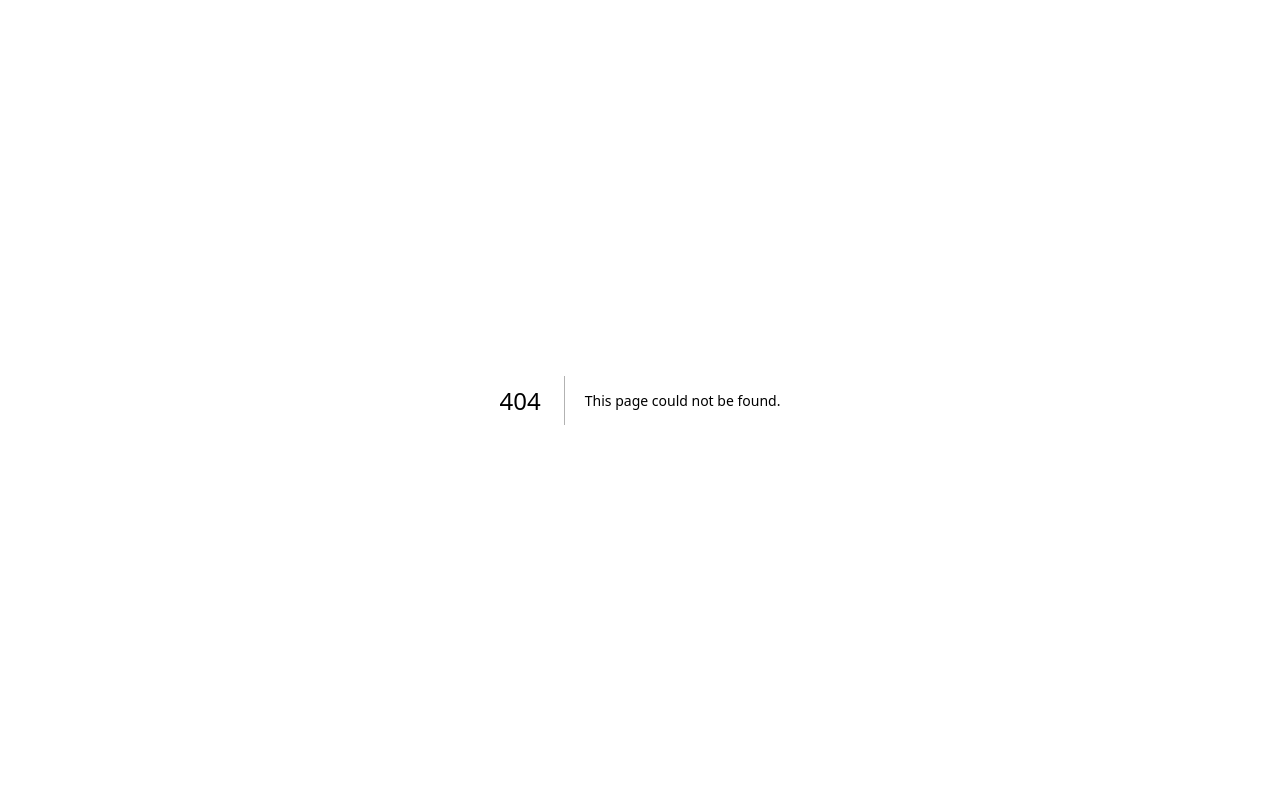
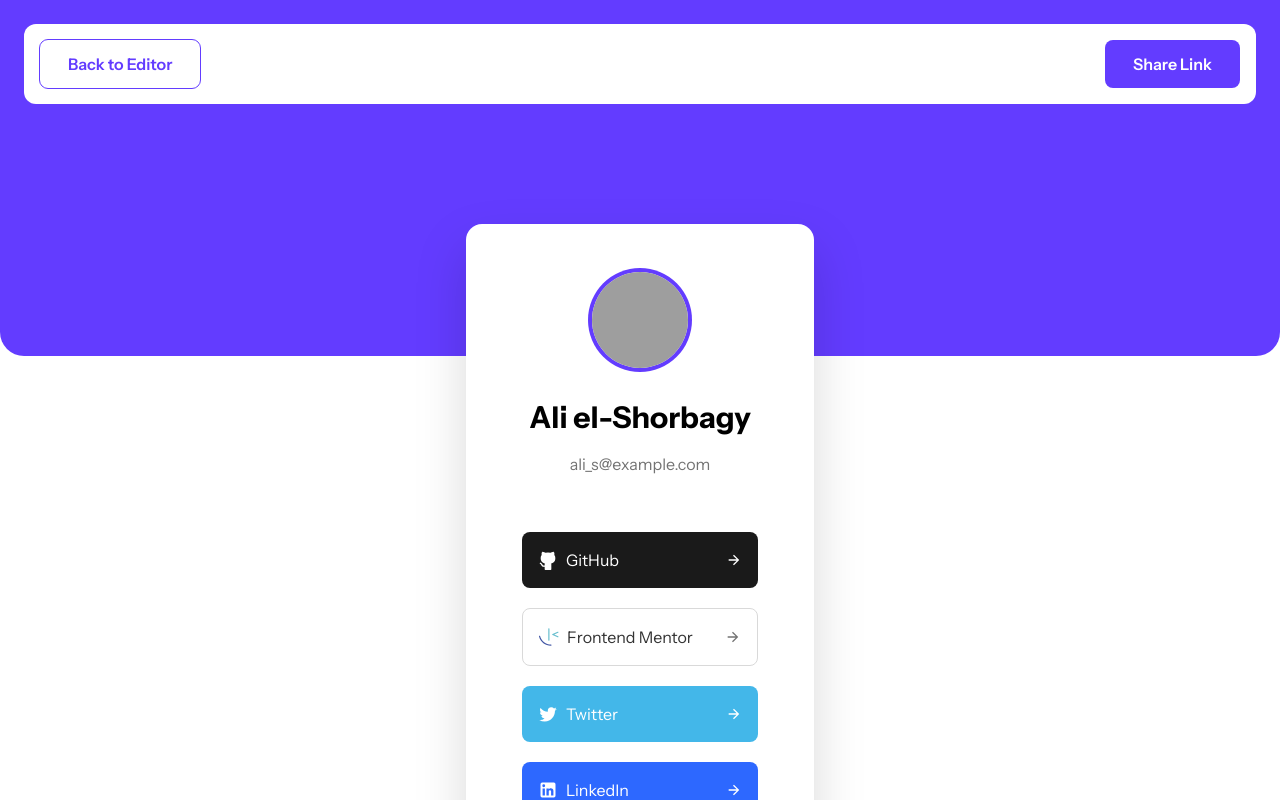
Before and after one commit to o-ashour/link-sharing-app, a Next.js app: page /preview in a window 1280 px wide. Before the commit this address had no page. Shown: the top 800 px of the page. Built offline with nearby package versions, Linux system fonts and the light colour scheme; grey boxes are pictures that could not be loaded.

Commit message:
Move Preview Content to Separate Route

```diff
--- /dev/null
+++ b/src/app/preview/page.tsx
@@ -0,0 +1,32 @@
+'use client'
+
+import PreviewHeader from '../../components/layout/PreviewHeader';
+import Preview from '../../components/content/Preview';
+import Toast from '../../components/UI/Toast';
+import { icons } from '../../config/index';
+
+export default function Page() {
+  const toastLinkCopiedMsg = 'The link has been copied to your clipboard!'
+
+  const isSuccessful = false;
+  const isAnimate = false;
+
+  return (
+    <section>
+      <div className='hidden md:block md:bg-purple-300 md:absolute md:w-full md:h-[22rem] lg:h-[22.25rem] md:rounded-b-3xl' />
+      <PreviewHeader />
+      <div className='pb-8 space-y-20 overflow-hidden relative'>
+        <Preview />
+        {
+          isSuccessful && (
+            <div className={`fixed -bottom-20 w-full transition-transform duration-200 ease-in ${isAnimate && '-translate-y-24'}`}>
+              <div className='w-fit mx-auto'>
+                <Toast iconComponent={icons.linkCopiedToClipboard} message={toastLinkCopiedMsg} />
+              </div>
+            </div>
+          )
+        }
+      </div>
+    </section>
+  )
+}
--- a/src/app/profile/page.tsx
+++ b/src/app/profile/page.tsx
@@ -6,8 +6,6 @@ import NoLink from '../../components/content/NoLink';
 import AddedLink from '../../components/content/AddedLink';
 import Header from '../../components/layout/Header';
 import ProfileDetails from '../../components/content/ProfileDetails';
-import PreviewHeader from '../../components/layout/PreviewHeader';
-import Preview from '../../components/content/Preview';
 import IllustrationPhoneMockup from '../../components/illustrations/IllustrationPhoneMockup';
 import GitHubIcon from '../../components/icons/platforms/GitHubIcon';
 // import PlatformBtn from '../../components/UI/Platform-Btn';
@@ -20,20 +18,11 @@ import { icons } from '../../config/index';
 export default function Page() {
   const [isFirstLinkAdded, setIsFirstLinkAdded] = useState(false);
   const [isProfileDetailsOpen, setIsProfileDetailsOpen] = useState(false);
-  const [isPreviewOpen, setIsPreviewOpen] = useState(false);
 
   const handleClick = () => {
     if (!isFirstLinkAdded) {
       setIsFirstLinkAdded(true);
     }
-  }
-
-  const handleBackToEditorClick = () => {
-    setIsPreviewOpen(false);
-  }
-
-  const handlePreviewClick = () => {
-    setIsPreviewOpen(true);
   }
 
   const content = {
@@ -48,7 +37,6 @@ export default function Page() {
   }
 
   const toastMsg = 'Your changes have been successfully saved!';
-  const toastLinkCopiedMsg = 'The link has been copied to your clipboard!'
 
   const isText = true;
   const isSuccessful = false;
@@ -56,22 +44,7 @@ export default function Page() {
 
   return (
     <section>
-      { !isPreviewOpen ?
-        ( <Header setIsProfileDetailsOpen={setIsProfileDetailsOpen} handlePreviewClick={handlePreviewClick} isProfileDetailsOpen={isProfileDetailsOpen} /> )
-        :
-        (
-          <>
-            <div className='hidden md:block md:bg-purple-300 md:absolute md:w-full md:h-[22rem] lg:h-[22.25rem] md:rounded-b-3xl'/>
-            <div>
-              <PreviewHeader handleClick={handleBackToEditorClick} />
-            </div>
-          </>
-
-        )
-      }
-      {
-        !isPreviewOpen ?
-        (
+      <Header setIsProfileDetailsOpen={setIsProfileDetailsOpen} isProfileDetailsOpen={isProfileDetailsOpen}  />
       <div className='lg:flex relative overflow-hidden'>
         <figure className='hidden lg:flex lg:mt-20 lg:justify-center lg:w-2/5 lg:p-6'>
           <div className='h-fit relative flex items-center justify-center'>
@@ -144,23 +117,6 @@ export default function Page() {
           )
         }
       </div>
-
-        ) : (
-        <div className='pb-8 space-y-20 overflow-hidden relative'>
-          <Preview />
-          {
-            isSuccessful && (
-              <div className={`fixed -bottom-20 w-full transition-transform duration-200 ease-in ${isAnimate && '-translate-y-24'}`}>
-                <div className='w-fit mx-auto'>
-                  <Toast iconComponent={icons.linkCopiedToClipboard} message={toastLinkCopiedMsg} />
-                </div>
-              </div>
-            )
-          }
-
-        </div>
-      )
-      }
     </section>
   )
 }
--- a/src/components/layout/Header.tsx
+++ b/src/components/layout/Header.tsx
@@ -3,8 +3,9 @@ import Tab from '../UI/Tab';
 import { icons } from '../../config/index';
 import Button from '../UI/Button';
 import PreviewIconHeader from '../icons/PreviewIconHeader';
+import Link from 'next/link';
 
-const Component: React.FC<{ setIsProfileDetailsOpen: React.Dispatch<boolean>, handlePreviewClick: () => void, isProfileDetailsOpen: boolean }> = ({ setIsProfileDetailsOpen, handlePreviewClick, isProfileDetailsOpen }) => {
+const Component: React.FC<{ setIsProfileDetailsOpen: React.Dispatch<boolean>, isProfileDetailsOpen: boolean }> = ({ setIsProfileDetailsOpen, isProfileDetailsOpen }) => {
   const handleLinksClick = () => {
     setIsProfileDetailsOpen(false);
   };
@@ -30,10 +31,12 @@ const Component: React.FC<{ setIsProfileDetailsOpen: React.Dispatch<boolean>, ha
             </li>
           </ul>
         </nav>
-        <Button id='nav-preview-btn' variant='secondary' handleClick={handlePreviewClick}>
-          <span className='hidden md:inline'>Preview</span>
-          <PreviewIconHeader className='md:hidden' />
-        </Button>
+        <Link href='/preview'>
+          <Button id='nav-preview-btn' variant='secondary'>
+            <span className='hidden md:inline'>Preview</span>
+            <PreviewIconHeader className='md:hidden' />
+          </Button>
+        </Link>
       </div>
     </header>
   )
--- a/src/components/layout/PreviewHeader.tsx
+++ b/src/components/layout/PreviewHeader.tsx
@@ -1,14 +1,17 @@
+import Link from 'next/link';
 import Button from '../UI/Button';
 
-const Component: React.FC<{handleClick: () => void}> = ({ handleClick }) => {
+const Component: React.FC = () => {
   return (
     <header className='p-4 md:p-6'>
       <nav className='md:p-4 md:bg-white md:relative md:rounded-xl'>
         <ul className='flex flex-col space-y-3 xs:flex-row xs:space-x-4 xs:space-y-0 md:justify-between'>
           <li className='flex-1 md:flex-none'>
-            <Button handleClick={handleClick} variant='secondary'>
-              Back to Editor
-            </Button>
+            <Link href='/profile'>
+              <Button variant='secondary'>
+                  Back to Editor
+              </Button>
+            </Link>
           </li>
           <li className='flex-1 md:flex-none'>
             <Button>
```
Lines whose indentation alone changed are shown as unchanged.
